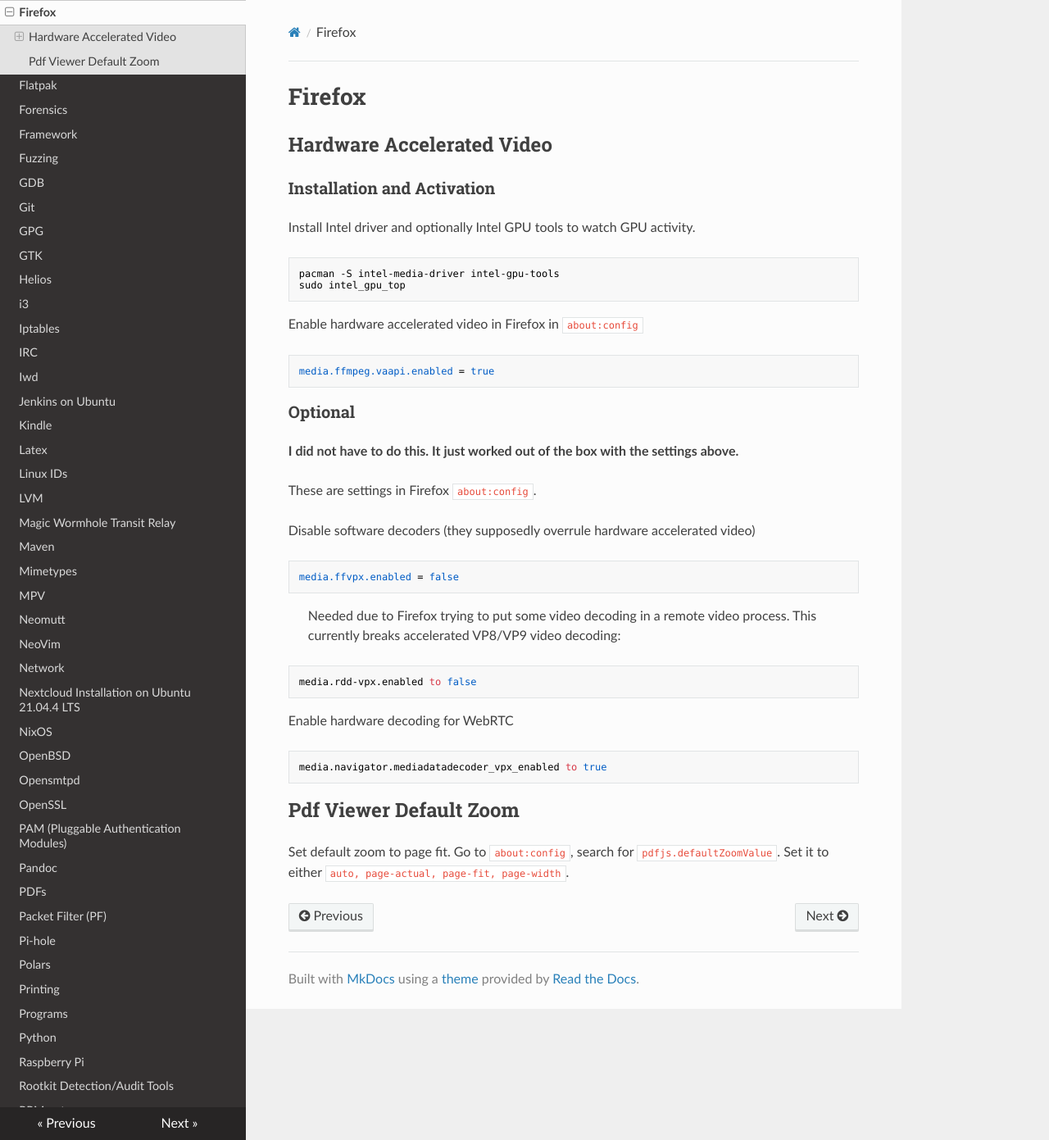
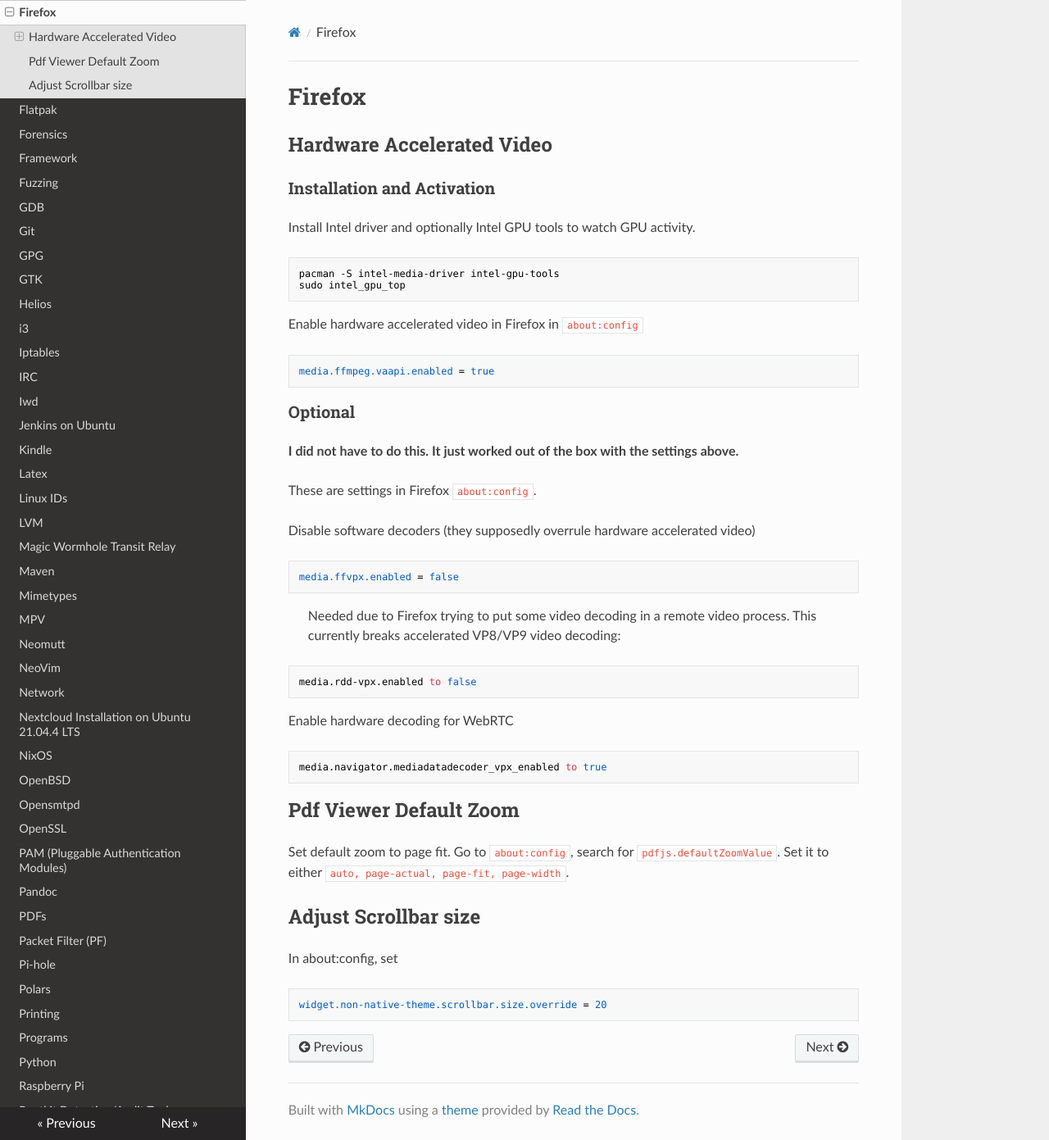
Before and after one commit to Maaxxs/wiki, an MkDocs documentation site: the page built from docs/firefox.md, in a window 1280 px wide and 1391 px high. Shown: the whole window at 82% size. Built offline with MkDocs 1.6.1, drawn with Linux system fonts in a browser that asks for light colours; nearby versions of some CDN libraries.

Commit message:
firefox: adjust scrollbar size

````diff
--- a/docs/firefox.md
+++ b/docs/firefox.md
@@ -43,3 +43,11 @@ Enable hardware decoding for WebRTC
 Set default zoom to page fit.
 Go to `about:config`, search for `pdfjs.defaultZoomValue`.
 Set it to either `auto, page-actual, page-fit, page-width`.
+
+## Adjust Scrollbar size
+
+In about:config, set
+
+```
+widget.non-native-theme.scrollbar.size.override = 20
+```
````
